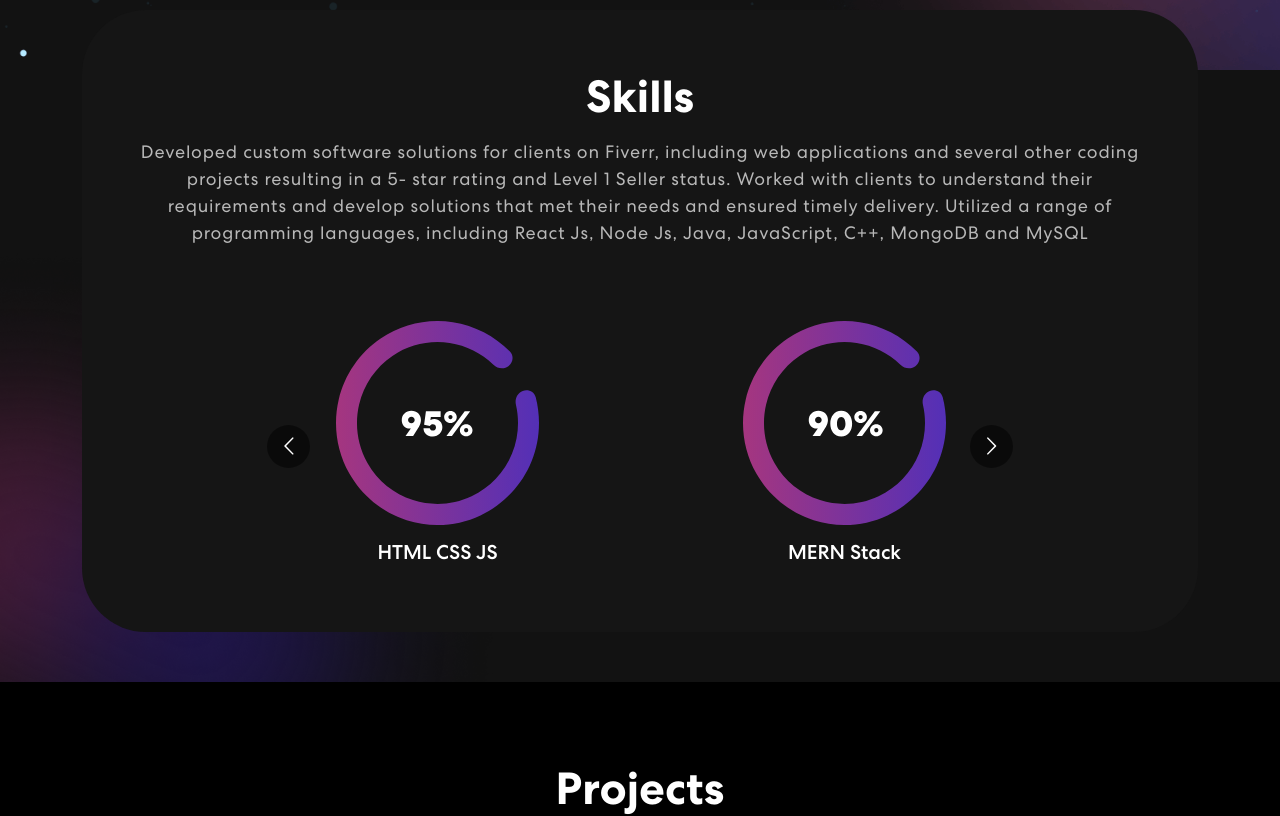
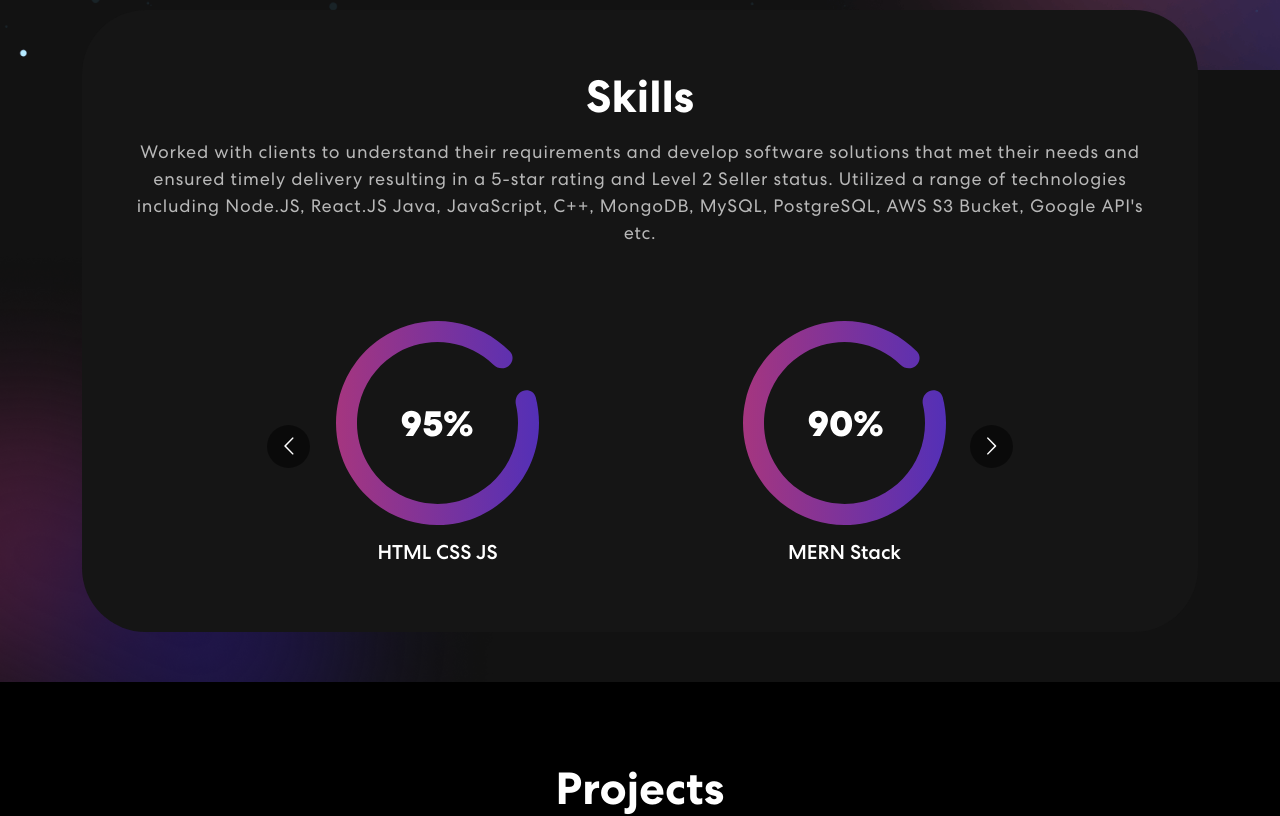
Before and after one commit to HamzaAziz-1/react-portfolio, a React (Create React App) app: page / in a window 1280 px wide. Shown: the part 821-1637 px from the top of the page. Built offline with nearby package versions, Linux system fonts and the light colour scheme; no server answers.

Commit message:
updated skill

```diff
--- a/src/components/Footer.js
+++ b/src/components/Footer.js
@@ -28,7 +28,7 @@ export const Footer = () => {
                 <img src={navIcon3} alt="Icon" />
               </a>
             </div>
-            <p>Copyright 2022. All Rights Reserved</p>
+
           </Col>
         </Row>
       </Container>
--- a/src/components/Skills.js
+++ b/src/components/Skills.js
@@ -36,13 +36,12 @@ export const Skills = () => {
             <div className="skill-bx wow zoomIn">
               <h2>Skills</h2>
               <p>
-                Developed custom software solutions for clients on Fiverr,
-                including web applications and several other coding projects
-                resulting in a 5- star rating and Level 1 Seller status. Worked
-                with clients to understand their requirements and develop
-                solutions that met their needs and ensured timely delivery.
-                Utilized a range of programming languages, including React Js,
-                Node Js, Java, JavaScript, C++, MongoDB and MySQL
+                Worked with clients to understand their requirements and develop
+                software solutions that met their needs and ensured timely
+                delivery resulting in a 5-star rating and Level 2 Seller status.
+                Utilized a range of technologies including Node.JS, React.JS
+                Java, JavaScript, C++, MongoDB, MySQL, PostgreSQL, AWS S3
+                Bucket, Google API's etc.
               </p>
               <Carousel
                 responsive={responsive}
```
